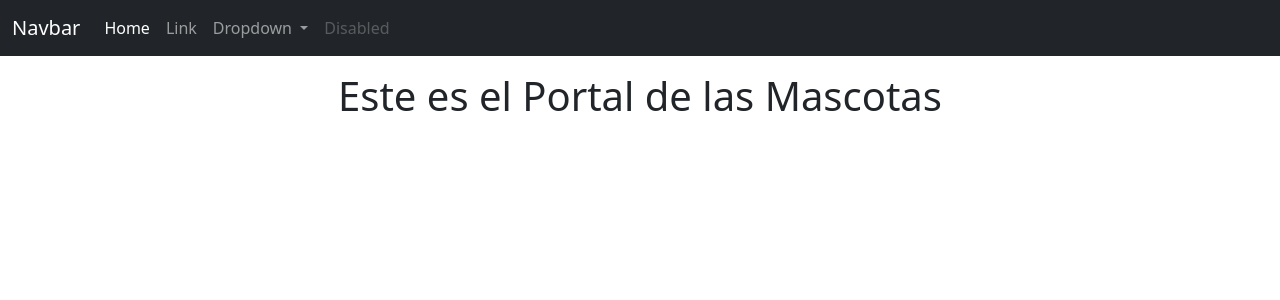
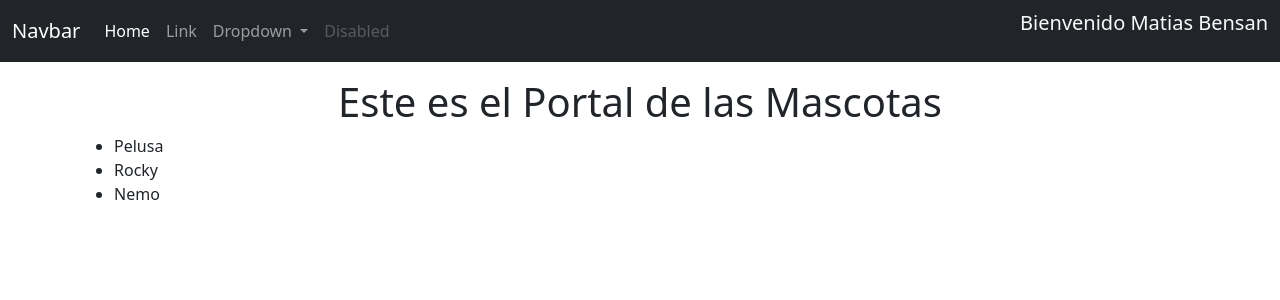
Before and after one commit to carlostoledoe/primer_proyecto, a Django app: page /pets/ in a window 1280 px wide. Shown: the top 300 px of the page. Run offline with Django 5.2, Linux system fonts and the light colour scheme.

Commit message:
Se agrega un diccionario con mascotas y se intera los datos en pantalla

```diff
--- a/mascotas/templates/mascotas.html
+++ b/mascotas/templates/mascotas.html
@@ -36,15 +36,33 @@
               <a class="nav-link disabled" aria-disabled="true">Disabled</a>
             </li>
           </ul>
-          {% if esAdmin %} <!-- template de Jinja -->
+          {% if esAdmin %} <!-- Lenguaje Jinja -->
             <form class="d-flex" role="search">
               <p class="text-light fs-5">Bienvenido {{ nombre }}</p>
+            </form>
+          {% else %}
+            <form class="d-flex" role="search">
+              <p class="text-light fs-5">Debe ingresar primero</p>
             </form>
           {% endif %}
         </div>
       </div>
     </nav>
     <h1 class="text-center mt-3">{{ titulo }}</h1>
+    <div class="container">
+      <div class="row">
+        <div class="col-6">
+          <ul>
+            {% for masc in mascotas %}
+              <li>{{ masc.nombre }}</li>
+            {% endfor %}
+          </ul>
+        </div>
+        <div class="col-6">
+
+        </div>
+      </div>
+    </div>
     <script src="https://cdn.jsdelivr.net/npm/bootstrap@5.3.3/dist/js/bootstrap.bundle.min.js" integrity="sha384-YvpcrYf0tY3lHB60NNkmXc5s9fDVZLESaAA55NDzOxhy9GkcIdslK1eN7N6jIeHz" crossorigin="anonymous"></script>
   </body>
 </html>
--- a/mascotas/views.py
+++ b/mascotas/views.py
@@ -2,10 +2,30 @@ from django.shortcuts import render
 from django.http import HttpResponse
 
 # Create your views here.
+mascotas = [
+    {
+        'id': 1,
+        'nombre': 'Pelusa',
+        'especie': 'gato'
+    },
+    {
+        'id': 2,
+        'nombre': 'Rocky',
+        'especie': 'perro'
+    },
+    {
+        'id': 3,
+        'nombre': 'Nemo',
+        'especie': 'pez'
+    },
+]
+
+
 def paginaMascotas(request):
     context = {
         'titulo': 'Este es el Portal de las Mascotas',
-        'esAdmin': False,
-        'nombre': 'Matias Bensan'
+        'esAdmin': True,
+        'nombre': 'Matias Bensan',
+        'mascotas': mascotas
     }
     return render(request, 'mascotas.html', context)
```
